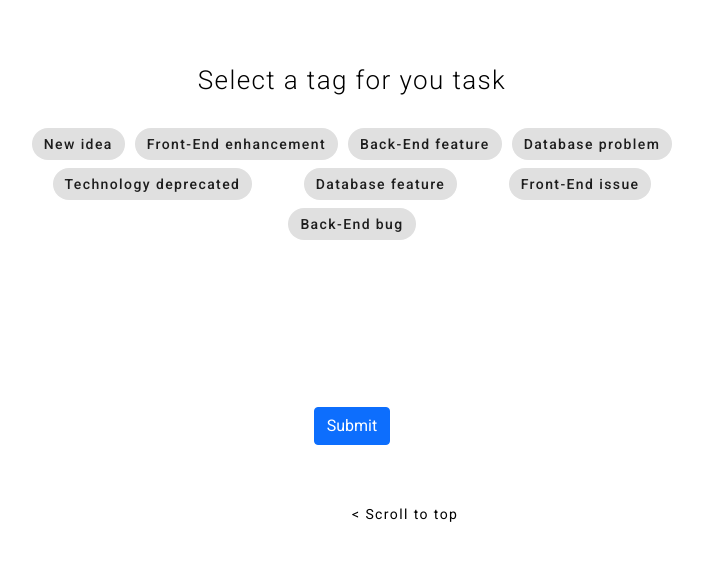
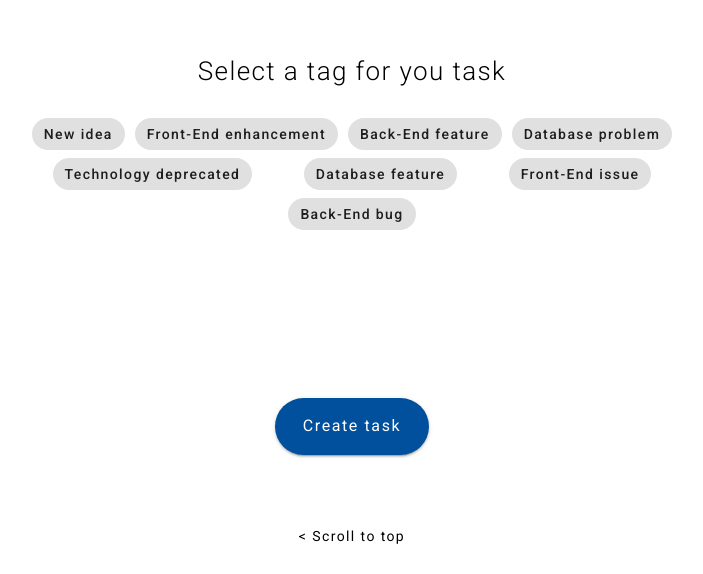
Before and after one commit to JafetMo5601/TODO-App, an Angular app in the folder frontend/todo-app/: page /tasks/add in a window 1280 px wide. Shown: the part 1826-2400 px from the top of the page, without its empty margins (288-991 px from the left). Built offline with nearby package versions, Linux system fonts and the light colour scheme.

Commit message:
Edit the create task template to be divided in 3 structured sections.

```diff
--- a/frontend/todo-app/src/app/tasks/create-task/create-task.component.css
+++ b/frontend/todo-app/src/app/tasks/create-task/create-task.component.css
@@ -42,8 +42,7 @@ div .mat-form-field.mat-form-field {
 }
 
 .section-one a,
-.section-two a,
-.section-three a {
+.section-two a {
   position: absolute;
   left: 50%;
   z-index: 2;
@@ -62,10 +61,6 @@ div .mat-form-field.mat-form-field {
 
 .section-two a {
   bottom: -100%;
-}
-
-.section-three a {
-  bottom: -195%;
 }
 
 .container a:hover {
@@ -130,7 +125,8 @@ div .mat-form-field.mat-form-field {
   font-size: 26px;
 }
 
-mat-radio-button span {
+mat-radio-button span,
+mat-option span {
   font-size: 15px;
 }
 
@@ -140,6 +136,7 @@ mat-radio-button span {
   display: flex;
   flex-flow: row wrap;
   justify-content: space-around;
+  text-align: center;
 }
 
 .md-form h2 {
@@ -152,8 +149,22 @@ mat-radio-button span {
   width: 60%;
 }
 
+#section-three #back-top {
+  width: 100%;
+}
+
+.section-three #back-top {
+  position: absolute;
+  left: 50%;
+  bottom: -200%;
+  z-index: 2;
+  -webkit-transform: translate(-50%, -50%);
+  transform: translate(-50%, -50%);
+  text-align: center;
+  cursor: pointer;
+}
+
 #section-three p a {
-  color: green;
   text-decoration: none;
   transition: color 0.3s;
 }
@@ -161,3 +172,17 @@ mat-radio-button span {
 #section-three p a:hover {
   color: #888;
 }
+
+#submit-button {
+  border-radius: 50px;
+  font-size: 16px;
+  cursor: pointer;
+  padding: 10px 28px 11px 28px;
+  letter-spacing: 0.1em;
+  background: #00509d;
+  transition: 0.5s;
+}
+
+#submit-button:hover {
+  background: #669bbc;
+}
--- a/frontend/todo-app/src/app/tasks/create-task/create-task.component.html
+++ b/frontend/todo-app/src/app/tasks/create-task/create-task.component.html
@@ -1,8 +1,7 @@
+<form class="text-center" style="color: black;" (ngSubmit)="submitForm()" [formGroup]="newTaskForm">
     <section class="container section-one" id="section-one" #sectionOne>
         <div class="max-width">
             <div class="section-one-content">
-            <form class="text-center" style="color: black;" (ngSubmit)="onSubmit()" [formGroup]="newTaskForm">
-
                 <div class=" md-form mt-3">
                     <div class="md-form">
                         <mat-form-field appearance="legacy" style="margin-top: -4%;">
@@ -29,7 +28,6 @@
                         </div>
                     </div>
                 </div>
-            </form>
             </div>
         </div>
         <a (click)="scroll(sectionTwo)"><span></span></a>
@@ -38,12 +36,11 @@
     <section class="container section-two" id="section-two" #sectionTwo>
         <div class="max-width">
             <div class="section-two-content">
-            <form class="text-center" (ngSubmit)="onSubmit()" [formGroup]="newTaskForm">
                 <div class="md-form">
                     <mat-form-field appearance="legacy">
                         <mat-select formControlName="statusId" placeholder="Choose the status of the task">
                             <mat-option *ngFor="let status of statusList" [value]="status.value">
-                                {{ status.label }}
+                                <span>{{ status.label }}</span>
                             </mat-option>
                         </mat-select>
                     </mat-form-field>
@@ -59,7 +56,6 @@
                         </div>
                     </mat-radio-group>
                 </div>
-            </form>
             </div>
         </div>
         <a (click)="scroll(sectionThree)"><span></span></a>
@@ -68,7 +64,6 @@
     <section class="container section-three" id="section-three" #sectionThree>
         <div class="max-width">
             <div class="section-three-content">
-            <form class="text-center" (ngSubmit)="onSubmit()" [formGroup]="newTaskForm">
                 <div class="md-form">
                     <label id="tags-label">Select a tag for you task</label>
                     <mat-chip-list formControlName="tagId">
@@ -80,14 +75,14 @@
                         </div>
                     </mat-chip-list>
                 </div>
-
-                <button type="submit" rounded="true" class="btn btn-primary" id="submit-button">
-                    Submit
+                <button mat-raised-button type="submit" rounded="true" color="primary" class="btn btn-primary"
+                    id="submit-button">
+                    Create task
                 </button>
-            </form>
             </div>
-        <div>
-            <a (click)="scroll(sectionOne)"><span></span>&lt; Scroll to top</a>
+            <div id="back-top">
+                <p><a (click)="scroll(sectionOne)">&lt; Scroll to top</a></p>
             </div>
         </div>
     </section>
+</form>
```
Lines whose indentation alone changed are shown as unchanged.
